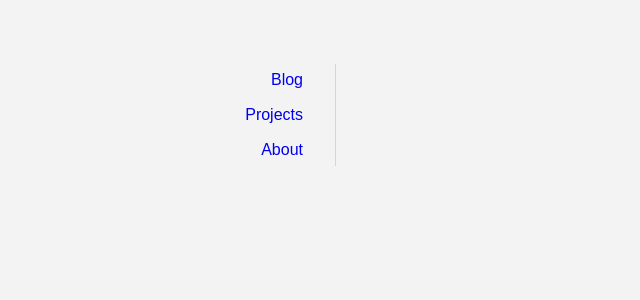
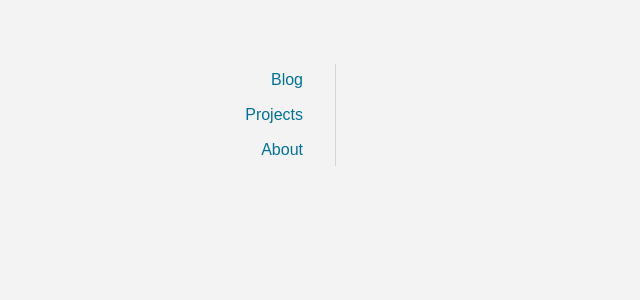
Before and after one commit to vteromero/vteromero.github.io, a Jekyll site: the page built from index.html, in a window 1280 px wide. Shown: the top 300 px of the page, without its empty margins (0-640 px from the left). Built offline with Jekyll 4.4.1, drawn with Linux system fonts in a browser that asks for light colours; some web fonts are replaced.

Commit message:
set link colors

```diff
--- a/_sass/main.scss
+++ b/_sass/main.scss
@@ -12,10 +12,16 @@ html {
 
 body {
   background-color: #f3f3f3;
+  color: #151513;
   font-size: 16px;
   line-height: 32px;
   margin: 0;
   padding: 0;
+}
+
+a {
+  text-decoration: none;
+  color: #870000;
 }
 
 .main {
@@ -51,7 +57,7 @@ body {
 };
 
 .nav-link {
-  text-decoration: none;
+  color: #007299;
 }
 
 .posts {
```
